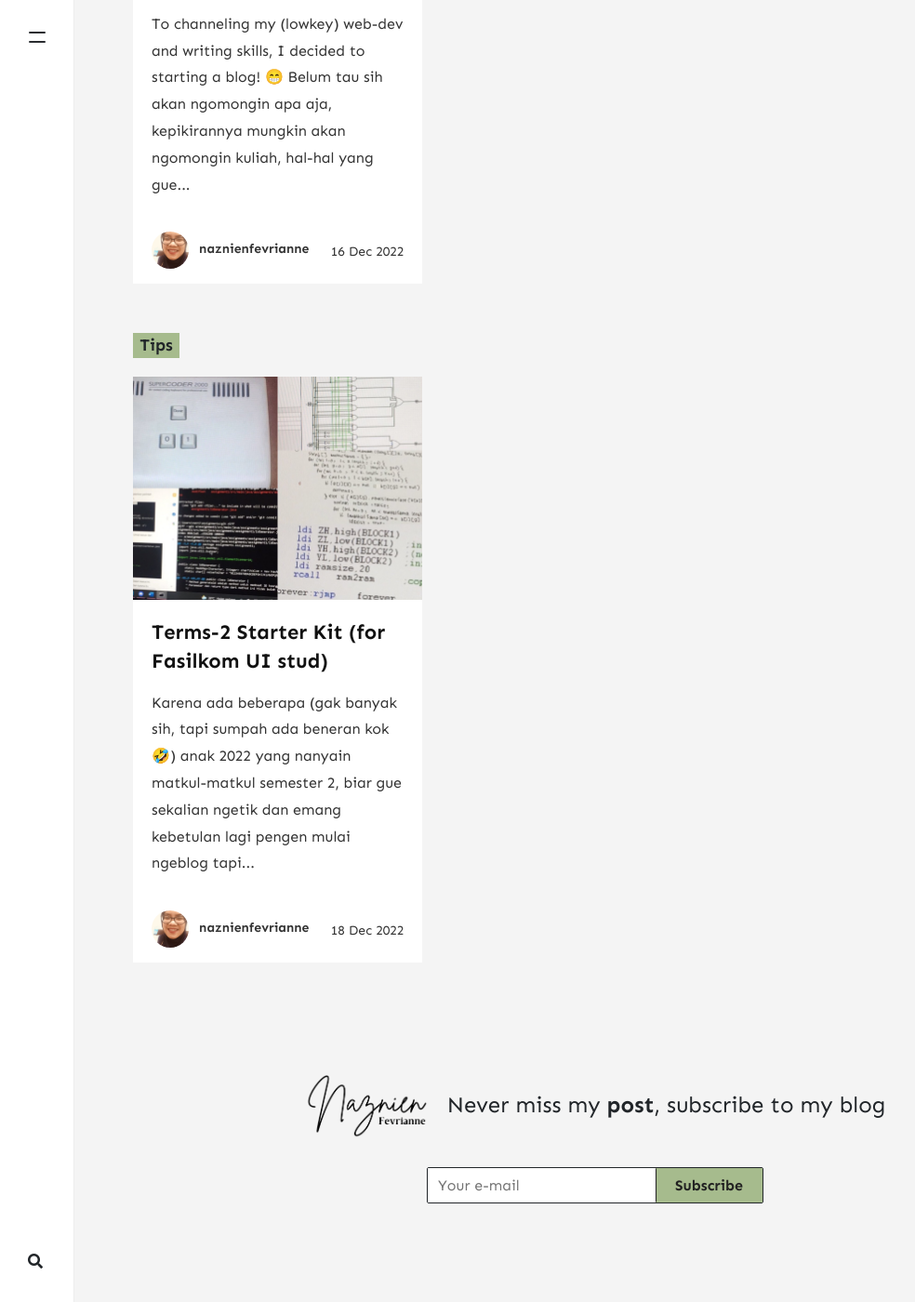
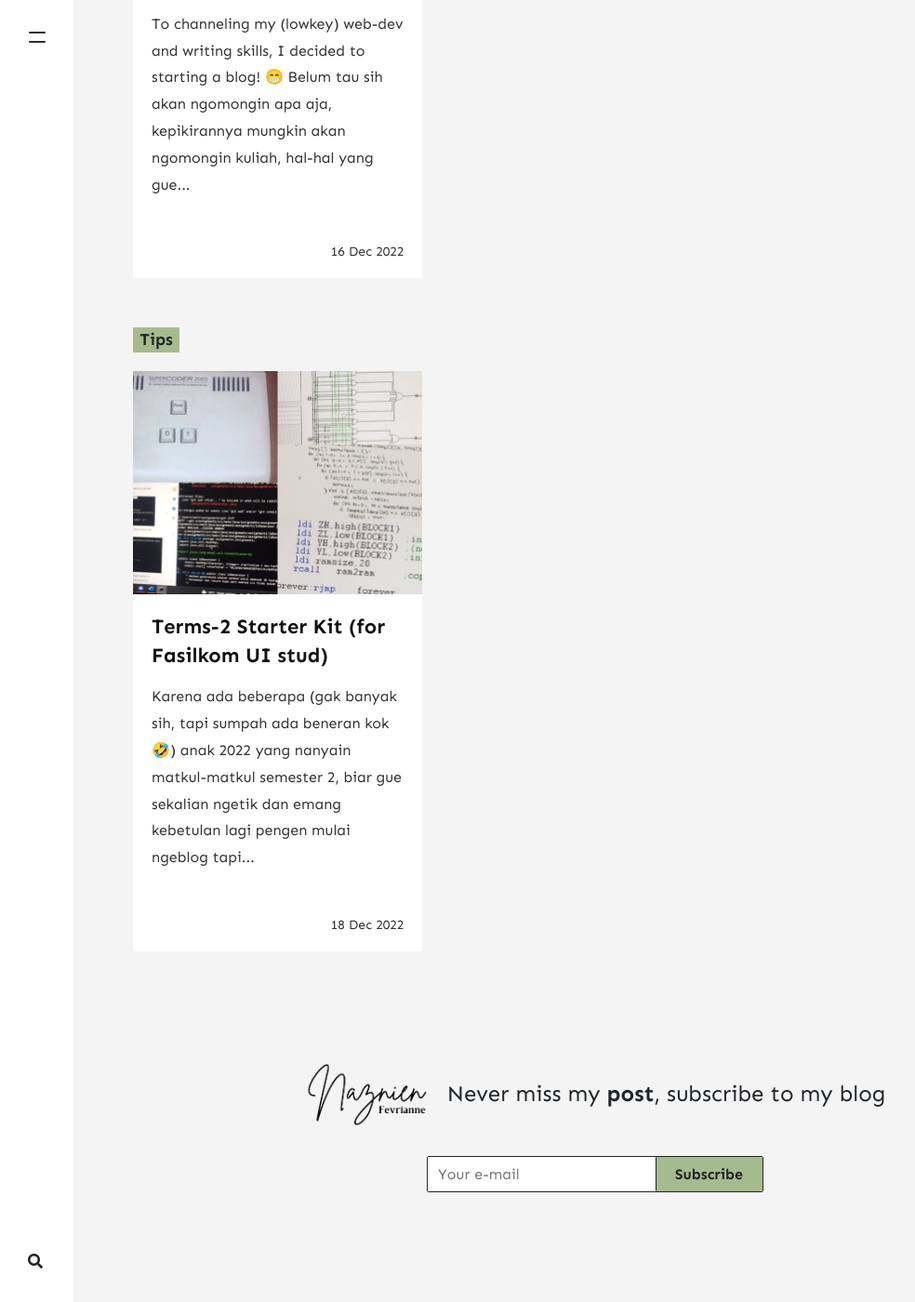
Before and after one commit to naznienfevrianne/naznienfevrianne.github.io, a Jekyll site: the page built from _pages/tags.md, in a window 1280 px wide and 1400 px high, scrolled down 599 px. Shown: the whole window at 93% size, without its empty margins (0-984 px from the left). Built offline with Jekyll 4.4.1, drawn with Linux system fonts in a browser that asks for light colours; nearby versions of some CDN libraries; comment, search, counter and statistics services are not loaded.

Commit message:
Remove footer in postbox

```diff
--- a/_includes/postbox.html
+++ b/_includes/postbox.html
@@ -29,16 +29,16 @@
         </div>
         <div class="card-footer bg-white">
             <div class="wrapfooter">
-                {% if post.author %}
+                <!-- {% if post.author %}
                 <span class="meta-footer-thumb">
                 {% if author.avatar %}
                 <img class="author-thumb" src="{{site.baseurl}}/{{ author.avatar }}" alt="{{ author.display_name }}">
                 {% else %}
                 <img class="author-thumb" src="https://www.gravatar.com/avatar/{{ author.gravatar }}?s=250&d=mm&r=x" alt="{{ author.display_name }}">
-                {% endif %}
+                {% endif %} -->
                 </span>
                 <span class="author-meta">
-                <span class="post-name font-weight-bold">{{ author.display_name }}</span>
+                <!-- <span class="post-name font-weight-bold">{{ author.display_name }}</span>  -->
                 {% endif %}
                 <span class="post-date">{{ post.date | date_to_string }}</span>
                 </span>
```
